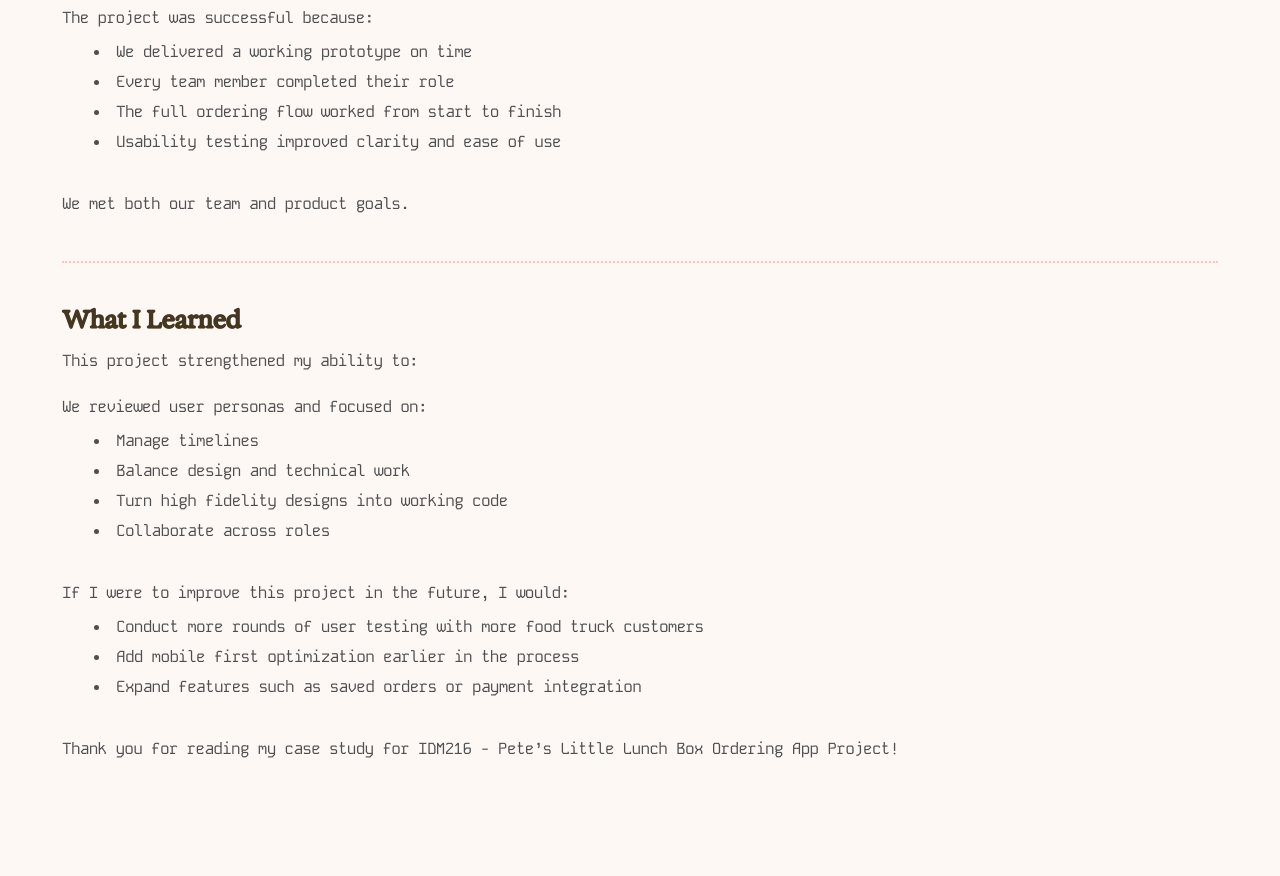
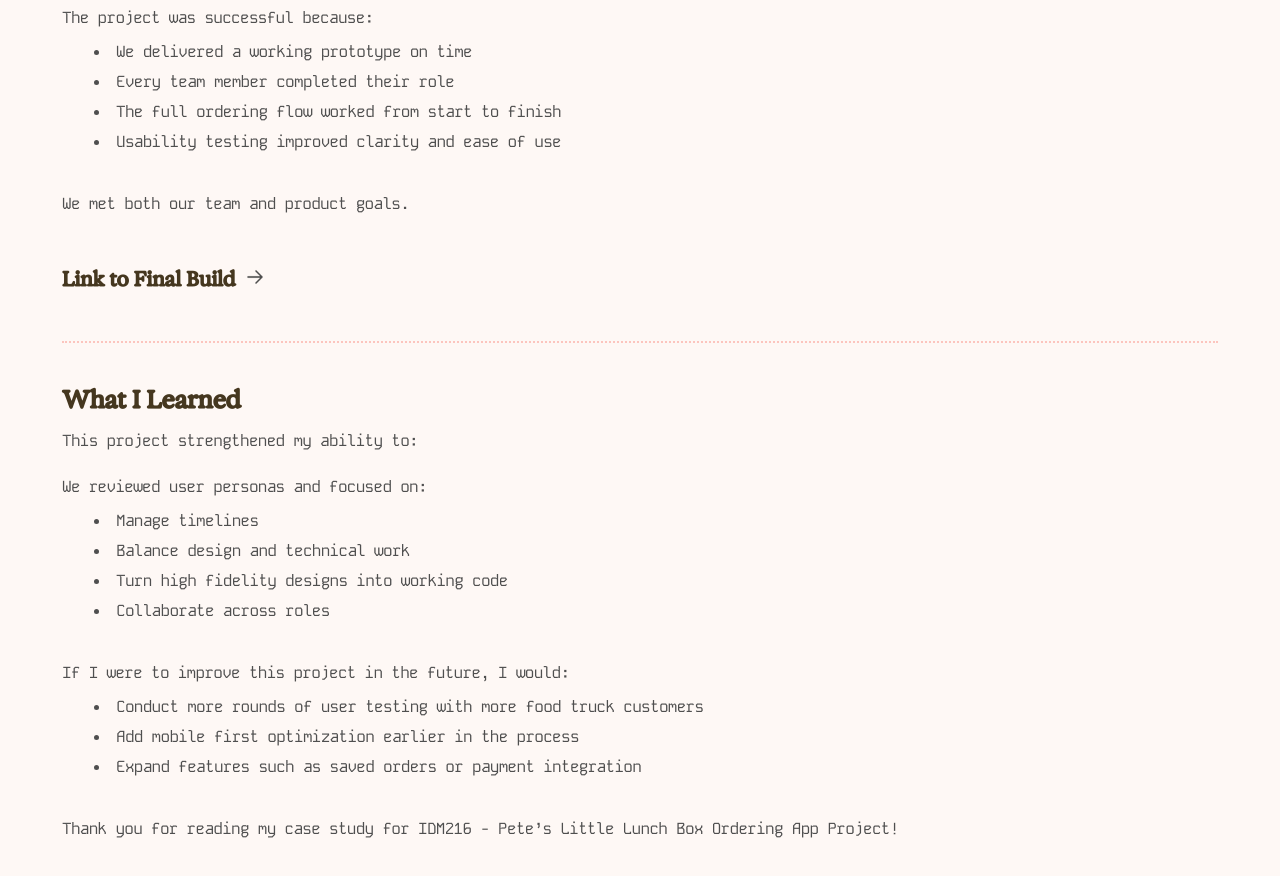
Before and after one commit to bettys-sk/idm216-case-study, a plain HTML site: page index.html in a window 1280 px wide. Shown: the part 8051-8927 px from the top of the page. Before the commit the page ends 8877 px from the top, so only its background shows below. Drawn offline with Linux system fonts and the light colour scheme.

Commit message:
final site link added

```diff
--- a/index.html
+++ b/index.html
@@ -159,10 +159,10 @@
         </div>
     <p class="p-b-space">We met both our team and product goals.</p>
 
-    <!-- <div class="index-og-link">
-        <h4><a href="https://idm241-bs3365.netlify.app/final/build/" target="_blank" class="index-hover-link" > Link to Final Build </a></h4>
+    <div class="index-og-link">
+        <h4><a href="https://idm216-barc-bs3365-casestudy.netlify.app/" target="_blank" class="index-hover-link" > Link to Final Build </a></h4>
         <img class="index-arrow-icon" src="images/arrow-right.png" alt="right arrow">
-    </div> -->
+    </div>
 
 <hr>
 
```
Also changed, not shown: 2 other files.
